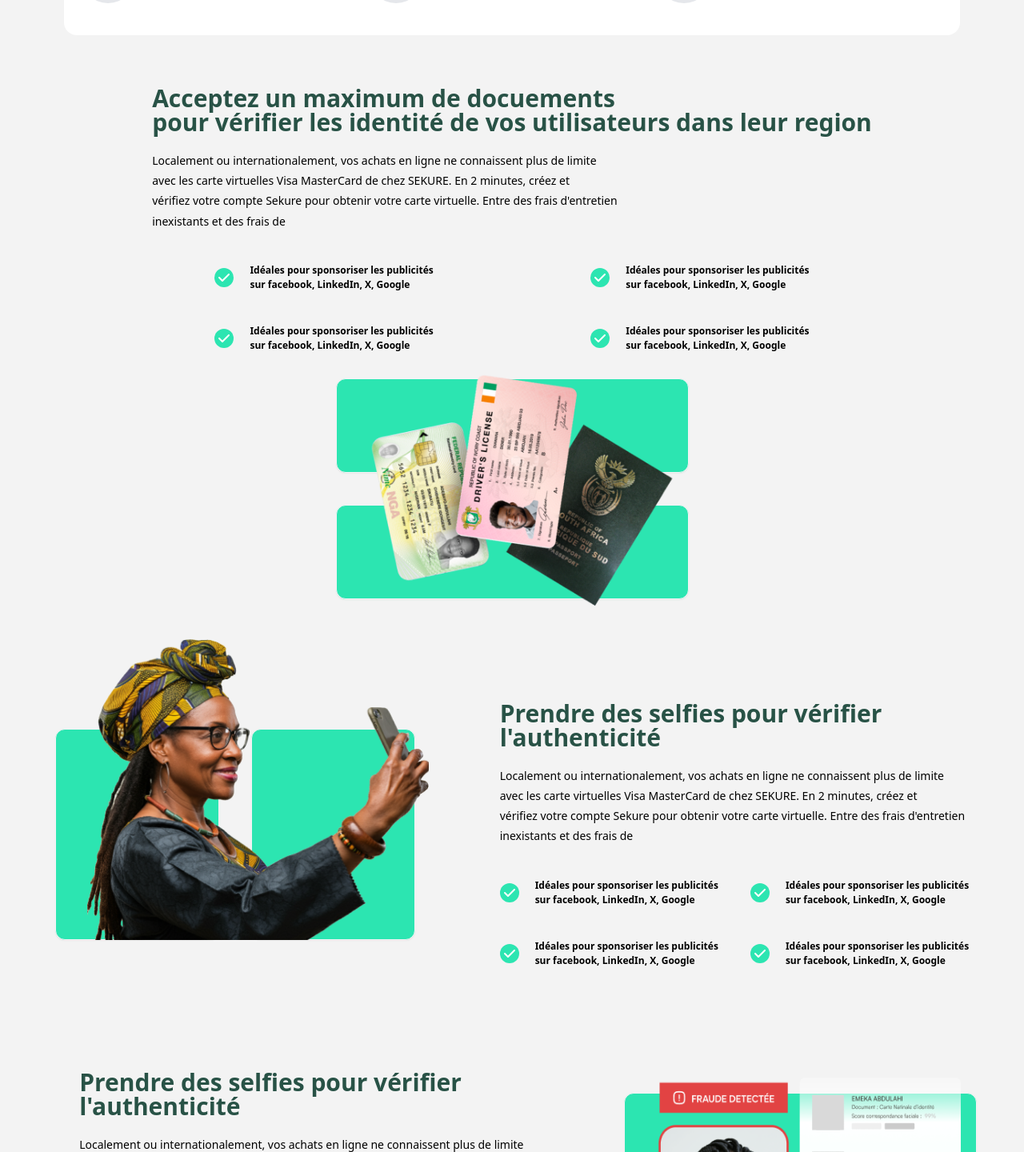
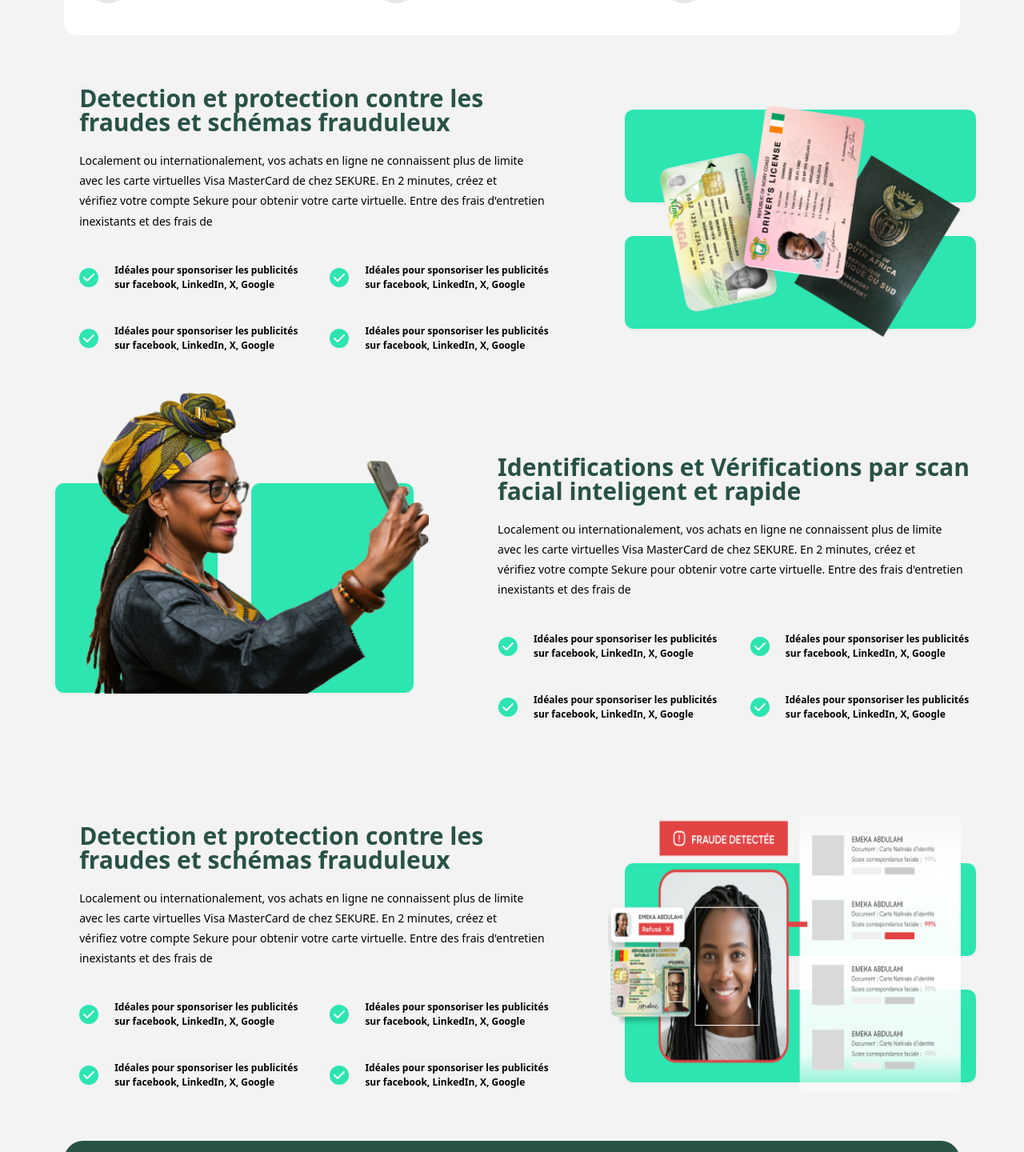
Before and after one commit to chrisvaldes/sekure-site, a React (Create React App) app: page / in a window 1280 px wide. Shown: the part 930-2370 px from the top of the page at 80% size. Built offline with nearby package versions, Linux system fonts and the light colour scheme.

Commit message:
version1.6

```diff
--- a/src/Pages/Accueil/Accueil.jsx
+++ b/src/Pages/Accueil/Accueil.jsx
@@ -143,12 +143,12 @@ export default function Accueil() {
 
         <section class="">
           <div className=" px-4 py-8 sm:px-6 sm:py-12 lg:px-8 lg:py-16">
-            <div className="make-selfie flex flex-wrap items-center justify-around  gap-y-8">
+            <div className="flex flex-wrap items-center justify-around  gap-y-8  ">
               <div class=" mx-10">
                 <h2 class="text-cyan-deep text-left  font-semibold text-title-3 font-weight-title-3 font-satoshi-2 leading-normal mb-5 font-bold w-full">
-                  Acceptez un maximum de docuements <br />
-                  pour vérifier les identité de vos utilisateurs dans leur region
-                 </h2>
+                  Detection et protection contre les <br />
+                  fraudes et schémas frauduleux
+                </h2>
                 <div class="text-left text-content font-weight-content font-family-content leading-loose font-semibold mb-10">
                   Localement ou internationalement, vos achats en ligne ne connaissent plus de limite <br />
                   avec les carte virtuelles Visa MasterCard de chez SEKURE. En 2 minutes, créez et <br />
@@ -211,7 +211,7 @@ export default function Accueil() {
                   className="  rounded-xl border border-gray-100 p-4 shadow-sm hover:border-gray-200 hover:ring-1 hover:ring-gray-200 focus:outline-none focus:ring bg-cyan-color  w-width-card-vert h-height-card-vert"
                   href="#"
                 >
-                  <img src={cniPassport} alt="" className='absolute -top-12 right-0'/>
+                  <img src={cniPassport} alt="" className='absolute -top-12 right-0' />
                 </div>
               </div>
             </div>
@@ -226,7 +226,7 @@ export default function Accueil() {
 
         <section class="">
           <div className=" px-4 py-8 sm:px-6 sm:py-12 lg:px-8 lg:py-16">
-            <div className="flex flex-wrap-reverse items-center justify-around  gap-y-8 gap-x-8">
+            <div className="flex flex-wrap-reverse items-center justify-around  gap-y-28 gap-x-8">
               <div className=" relative flex items-center justify-center gap-10">
                 <div
                   className="  rounded-xl border border-gray-100 p-4 shadow-sm hover:border-gray-200 hover:ring-1 hover:ring-gray-200 focus:outline-none focus:ring bg-cyan-color w-width-card-horiz h-height-card-horiz"
@@ -241,11 +241,13 @@ export default function Accueil() {
                 >
 
                 </div>
-                <img src={grandMere} alt="" className='absolute -top-28 left-10 grandMere'/>
+                <img src={grandMere} alt="" className='absolute -top-28 left-10 grandMere' />
               </div>
               <div >
                 <h2 class="text-cyan-deep text-left  font-semibold text-title-3 font-weight-title-3 font-satoshi-2 leading-normal mb-5 font-bold w-full">
-                  Prendre des selfies pour vérifier <br /> l'authenticité</h2>
+                  Identifications et Vérifications par scan <br />
+                  facial inteligent et rapide
+                </h2>
                 <div class="text-left text-content font-weight-content font-family-content leading-loose font-semibold mb-10">
                   Localement ou internationalement, vos achats en ligne ne connaissent plus de limite <br />
                   avec les carte virtuelles Visa MasterCard de chez SEKURE. En 2 minutes, créez et <br />
@@ -312,7 +314,9 @@ export default function Accueil() {
             <div className="flex flex-wrap items-center justify-around  gap-y-8  ">
               <div class=" mx-10">
                 <h2 class="text-cyan-deep text-left  font-semibold text-title-3 font-weight-title-3 font-satoshi-2 leading-normal mb-5 font-bold w-full">
-                  Prendre des selfies pour vérifier <br /> l'authenticité</h2>
+                  Detection et protection contre les <br />
+                  fraudes et schémas frauduleux
+                </h2>
                 <div class="text-left text-content font-weight-content font-family-content leading-loose font-semibold mb-10">
                   Localement ou internationalement, vos achats en ligne ne connaissent plus de limite <br />
                   avec les carte virtuelles Visa MasterCard de chez SEKURE. En 2 minutes, créez et <br />
@@ -363,7 +367,7 @@ export default function Accueil() {
                 </div>
               </div>
 
-              <div className="relative flex flex-col md:flex-col lg:flex-col items-center justify-center gap-10 sm:flex-col">
+              <div className="relative flex flex-col md:flex-col lg:flex-col items-center justify-center gap-10 sm:flex-col pt-10">
                 <div
                   className="  rounded-xl border border-gray-100 p-4 shadow-sm hover:border-gray-200 hover:ring-1 hover:ring-gray-200 focus:outline-none focus:ring bg-cyan-color w-width-card-vert h-height-card-vert"
                   href="#"
@@ -375,7 +379,7 @@ export default function Accueil() {
                   className="  rounded-xl border border-gray-100 p-4 shadow-sm hover:border-gray-200 hover:ring-1 hover:ring-gray-200 focus:outline-none focus:ring bg-cyan-color  w-width-card-vert h-height-card-vert"
                   href="#"
                 >
-                  <img src={groupGirl} alt="" className='absolute -top-5 -left-5 groupGirl'/>
+                  <img src={groupGirl} alt="" className='absolute -top-5 -left-5 groupGirl' />
                 </div>
               </div>
             </div>
```
